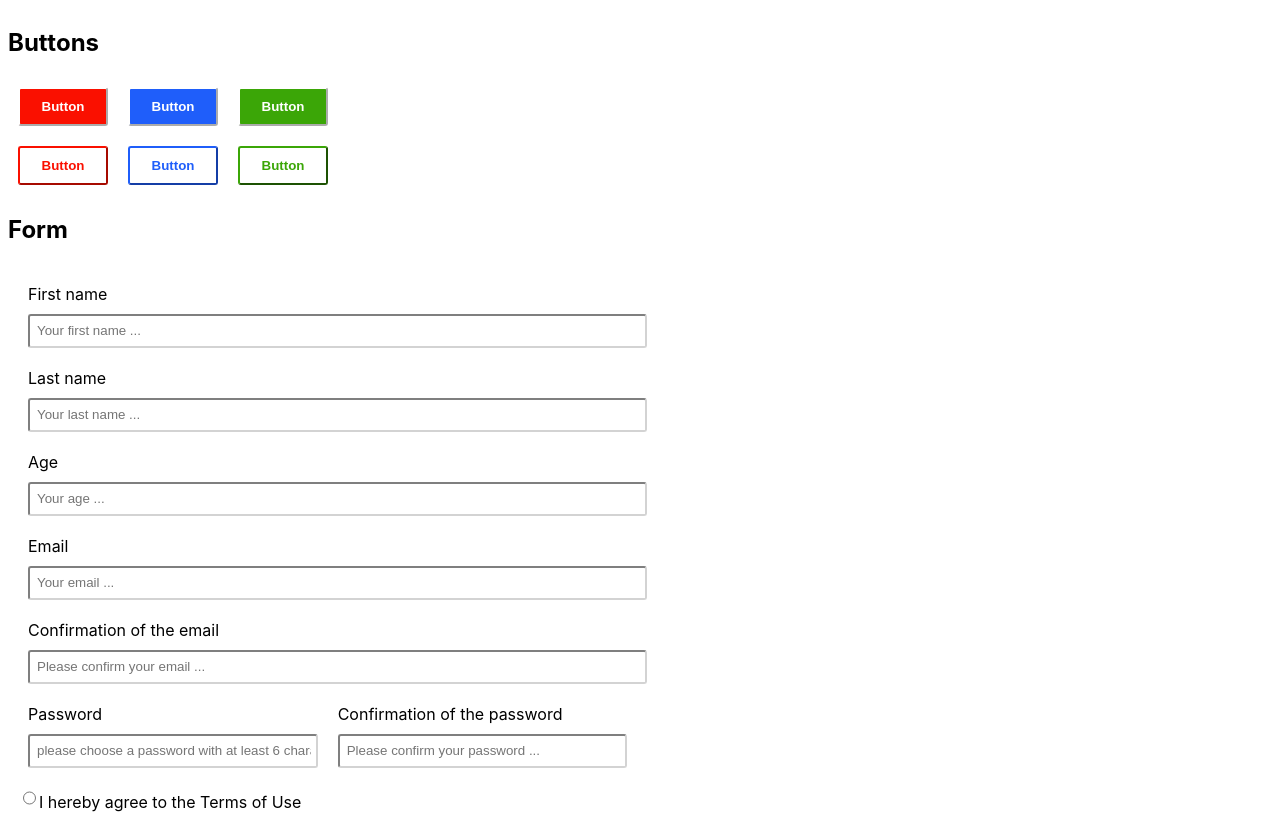
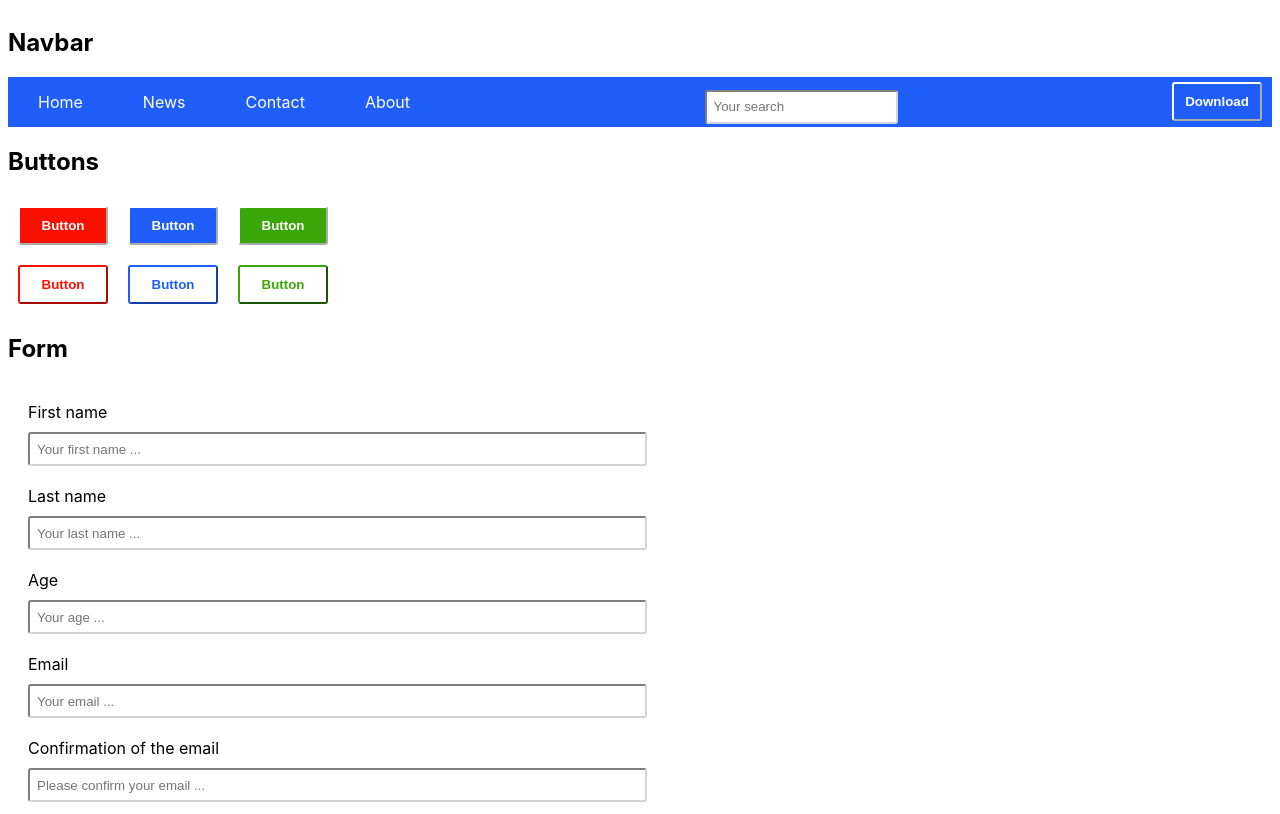
Before and after one commit to erwannlenoach/UI-kit, a React (Create React App) app: page / in a window 1280 px wide. Shown: the top 814 px of the page. Built offline with nearby package versions, Linux system fonts and the light colour scheme.

Commit message:
navbar basis

```diff
--- a/src/components/Buttons/style.scss
+++ b/src/components/Buttons/style.scss
@@ -1,11 +1,4 @@
-$blue-primary: #1F5EFA;
-$blue-secondary: #1EAFFA;
-
-$red-primary: #FA1000;
-$red-secondary: #FA6A3A;
-
-$green-primary: #3BA607;
-$green-secondary: #59E667;
+@import 'styles/colors.scss';
 
 body { font-family: -apple-system, BlinkMacSystemFont, 'Segoe UI', Roboto, Oxygen, Ubuntu, Cantarell, 'Open Sans', 'Helvetica Neue', sans-serif;}
 
--- a/src/components/Navbar/index.jsx
+++ b/src/components/Navbar/index.jsx
@@ -0,0 +1,31 @@
+import React from 'react'
+import './style.scss'
+
+const Navbar = () => {
+
+    const content = 'Button'
+
+    return (
+
+        <div id='container'>
+            <h2>Navbar</h2>
+            <nav id="navbar">
+                <ul>
+                    <li><a href="#">Home</a></li>
+                    <li><a href="#">News</a></li>
+                    <li><a href="#">Contact</a></li>
+                    <li><a href="#">About</a></li>
+                </ul>
+                <div id="search-navbar">
+                    <input type="text" id="search-navbar-input" placeholder="Your search" />
+                </div>
+                <button class="button" id="button-plain-blue">Download</button>
+            </nav>
+        </div>
+
+
+    )
+
+}
+
+export default Navbar
--- a/src/components/Navbar/style.scss
+++ b/src/components/Navbar/style.scss
@@ -0,0 +1,30 @@
+
+@import 'styles/colors.scss';
+
+ul {
+    list-style-type: none;
+    margin: 0;
+    padding: 0;
+    display: flex;
+  }
+
+
+  #navbar {
+    display: flex;
+    width: 100%;
+    background-color: #1F5EFA;
+    height: 50px;
+    justify-content: space-between;
+    align-items: center;
+    flex-direction: row;
+  }
+
+ li  {
+    margin: 10px 30px;
+    text-decoration: none;
+    a {
+        text-decoration: none;
+        color: white;
+      }
+
+  }
--- a/src/index.jsx
+++ b/src/index.jsx
@@ -2,10 +2,12 @@ import React from 'react';
 import ReactDOM from 'react-dom';
 import Forms from './components/Forms'
 import Buttons from 'components/Buttons'
+import Navbar from 'components/Navbar';
 
 
 const App = () => {
   return <>
+    <Navbar/>
     <Buttons/>
     <Forms />
   </>
--- a/src/styles/colors.scss
+++ b/src/styles/colors.scss
@@ -0,0 +1,8 @@
+$blue-primary: #1F5EFA;
+$blue-secondary: #1EAFFA;
+
+$red-primary: #FA1000;
+$red-secondary: #FA6A3A;
+
+$green-primary: #3BA607;
+$green-secondary: #59E667;
```
